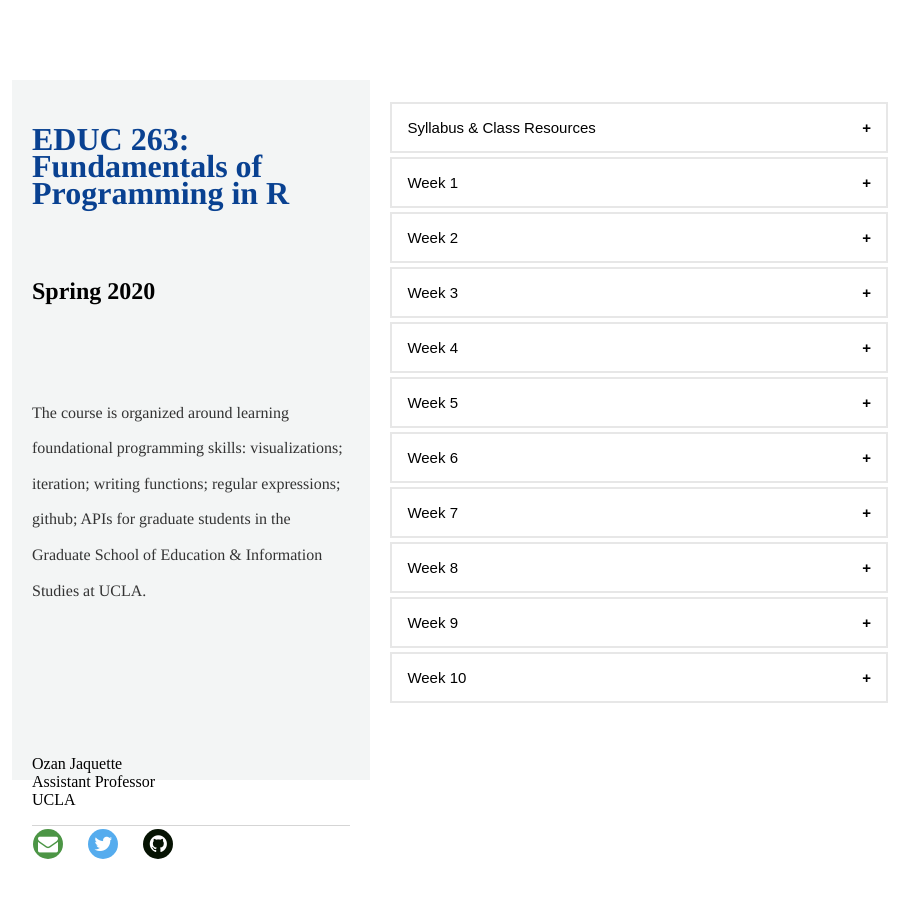
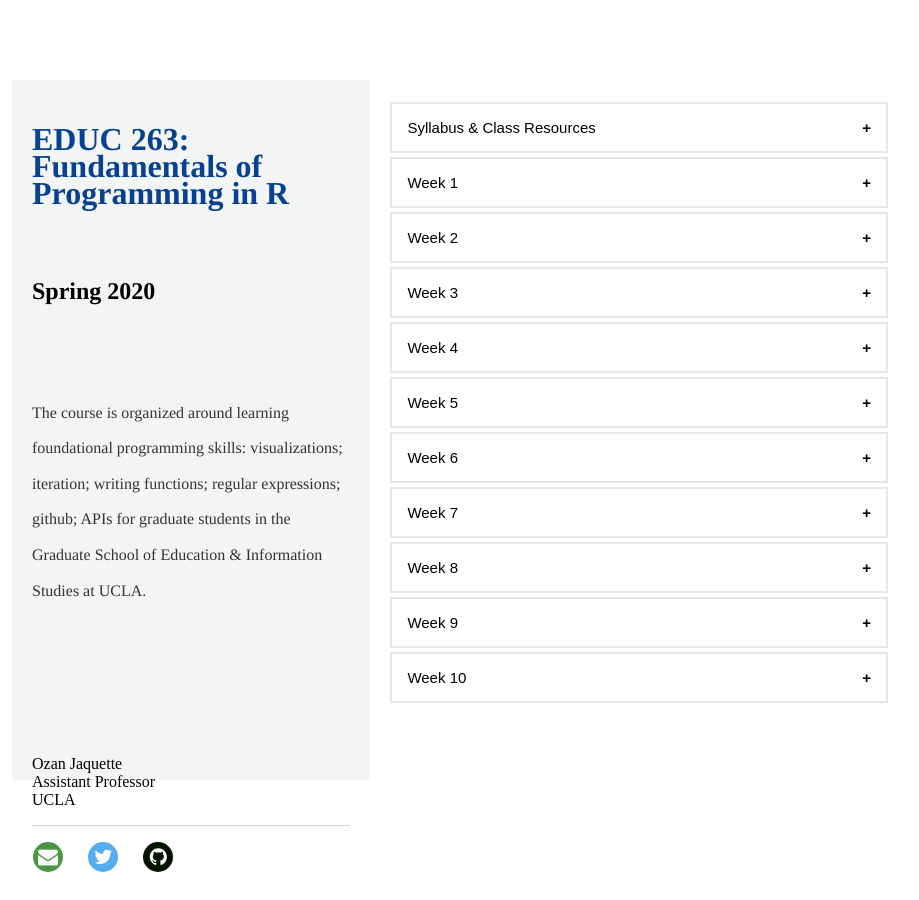
Before and after one commit to Rucla-ed/rclass2, a Jekyll site: the page built from README.md, in a window 1280 px wide. Shown: the whole page, without its empty margins (180-1099 px from the left). Built offline with Jekyll 4.4.1, drawn with Linux system fonts in a browser that asks for light colours; our own code applies the rules of GitHub Pages for plain Markdown files.

Commit message:
fixing the footer

```diff
--- a/_layouts/default.html
+++ b/_layouts/default.html
@@ -130,8 +130,7 @@
 
 <style>
   .footer-nav {
-   display: inline;
-   margin-right: 20px;
+   float: left;
 
 }
 
```
